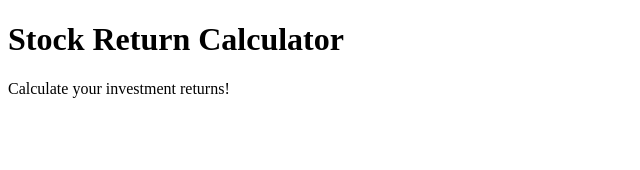
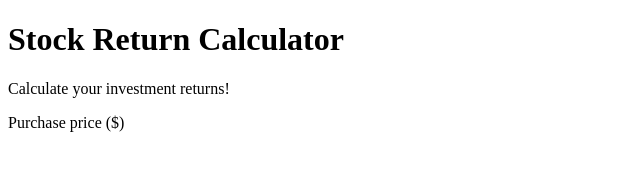
Before and after one commit to Manateek1/stock-return-calculator, a plain HTML site: page index.html in a window 1280 px wide. Shown: the whole page, without its empty margins (0-640 px from the left). Drawn offline with Linux system fonts and the light colour scheme.

Commit message:
start on body

```diff
--- a/index.html
+++ b/index.html
@@ -6,6 +6,10 @@
 <body>
     <h1>Stock Return Calculator</h1>
     <p>Calculate your investment returns!</p>
+    <h2<Enter your investment</h2>
+
+    <label>Purchase price ($)</label></Enter>
+    <!--finish this later-->
 </body>
 </html>
 <!-- this is  a comment -->
```
